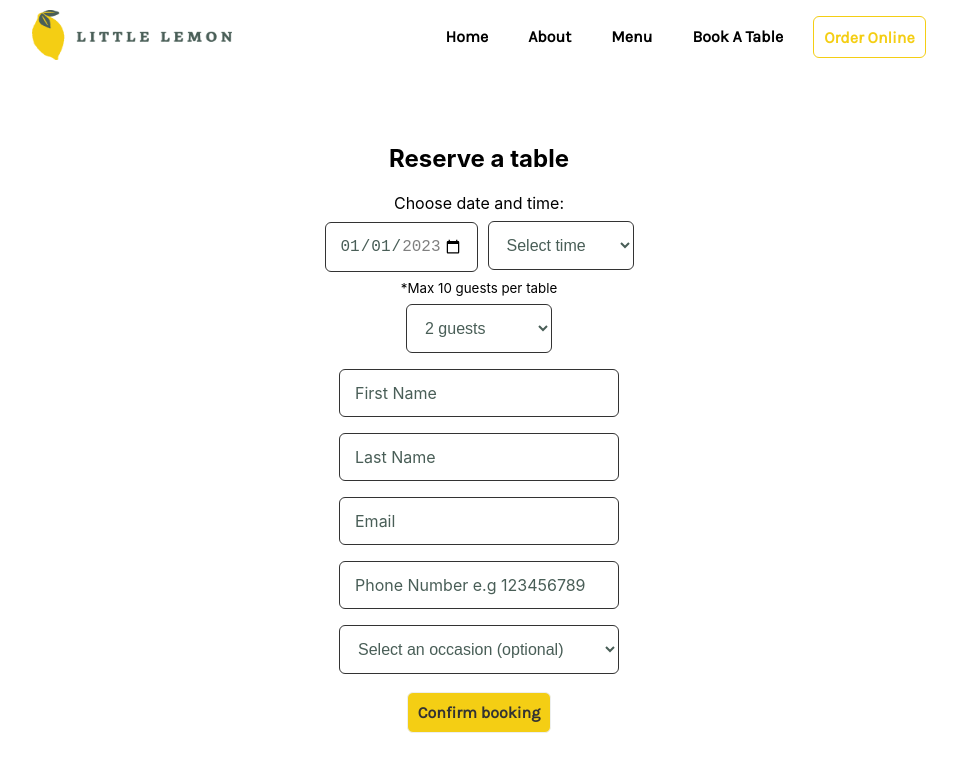
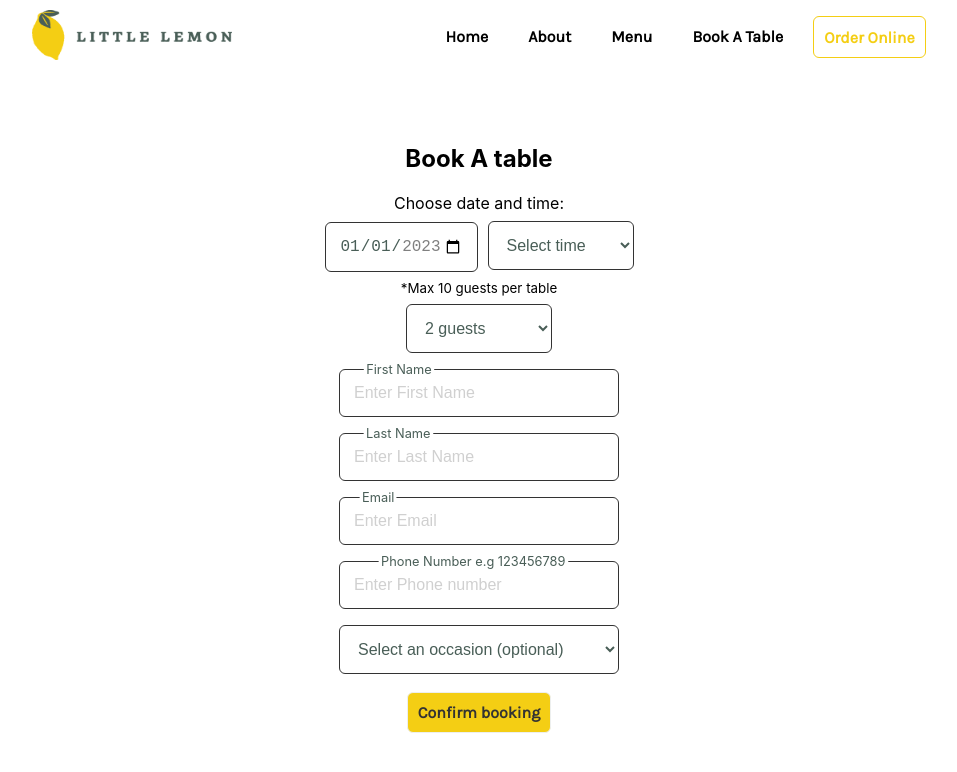
Before and after one commit to YanShtein/little_lemon, a React (Create React App) app: page /book in a window 1280 px wide. Shown: the top 772 px of the page, without its empty margins (161-1118 px from the left). Built offline with nearby package versions, Linux system fonts and the light colour scheme; a web font is replaced by a local one.

Commit message:
added times reducer

```diff
--- a/src/App.js
+++ b/src/App.js
@@ -1,5 +1,5 @@
 import HomePage from "./components/HomePage/HomePage";
-import BookTablePage from "./components/BookTablePage/BookTablePage";
+import BookingPage from "./components/BookPage/BookingPage";
 import Order from "./components/OrderPage/Order";
 import { Routes, Route } from "react-router-dom";
 import Menu from "./components/MenuPage/Menu";
@@ -10,7 +10,7 @@ function App() {
     <div className="container">
       <Routes>
         <Route path="/" element={<HomePage />}></Route>
-        <Route path="/book" element={<BookTablePage />}></Route>
+        <Route path="/book" element={<BookingPage />}></Route>
         <Route path="/order" element={<Order />}></Route>
         <Route path="/menu" element={<Menu />}></Route>
       </Routes>
--- a/src/assets/shared.css
+++ b/src/assets/shared.css
@@ -132,6 +132,10 @@ input[type="date"] {
   margin-right: 10px;
 }
 
+::placeholder {
+  color: #d0d0d0;
+}
+
 .input-group {
   position: relative;
   margin: 8px auto;
--- /dev/null
+++ b/src/components/BookPage/BookingForm.js
@@ -0,0 +1,114 @@
+
+export default function BookingForm({
+  onSubmit,
+  setDate,
+  setTime,
+  setGuests,
+  setFirstName,
+  setLastName,
+  setEmail,
+  setPhone,
+  setOccasion,
+  date,
+  times_state,
+  dispatch
+}) {
+
+  // splitting the date to get the day [2030-02-*20*], then based on the day -> return the available times.
+  function handleDateReducer() {
+    dispatch({
+      type: date.split('-')[2],
+    })
+  };
+
+  return (
+    <form onSubmit={e => onSubmit(e)}>
+      <h2>Book A table</h2>
+      <p>Choose date and time:</p>
+      <div className='date-time'>
+        <input
+          type="date"
+          id="date"
+          value={date}
+          onChange={e => {
+            setDate(e.target.value);
+            handleDateReducer();
+          }}
+          min="2023-01-15" max="2023-02-28"
+          required/>
+        <select name="time" onChange={e => setTime(e.target.value)} required>
+          <option label="Select time" value="">Select time</option>
+          {
+            times_state.map(item => {
+              return (
+                <option value={item} key={item}>{item}</option>
+              )
+            })
+          }
+        </select>
+      </div>
+      <small>*Max 10 guests per table</small>
+      <select name="guests" onChange={e => setGuests(e.target.value)} required>
+        <option value="12:00">2 guests</option>
+        <option value="1">1 Person</option>
+        <option value="2">2 guests</option>
+        <option value="3">3 guests</option>
+        <option value="4">4 guests</option>
+        <option value="5">5 guests</option>
+        <option value="6">6 guests</option>
+        <option value="7">7 guests</option>
+        <option value="8">8 guests</option>
+        <option value="9">9 guests</option>
+        <option value="10">10 guests</option>
+      </select>
+      <div className="input-group">
+        <input
+          type='text'
+          placeholder="Enter First Name"
+          onChange={e => setFirstName(e.target.value)}
+          required
+        />
+        <label htmlFor="firstName">First Name</label>
+      </div>
+      <div className="input-group">
+        <input
+          type='text'
+          placeholder="Enter Last Name"
+          onChange={e => setLastName(e.target.value)}
+          required
+        />
+        <label>Last Name</label>
+      </div>
+      <div className="input-group">
+        <input
+          type='email'
+          placeholder="Enter Email"
+          onChange={e => setEmail(e.target.value)}
+          required
+        />
+        <label>Email</label>
+      </div>
+      <div className="input-group">
+        <input
+          type='tel'
+          placeholder="Enter Phone number"
+          onChange={e => setPhone(e.target.value)}
+          minLength="1" maxLength="10" pattern="\d[0-9]+"
+          required
+        />
+        <label>Phone Number e.g 123456789</label>
+      </div>
+      <select
+        placeholder='Select an occasion'
+        style={{width: '280px'}}
+        name="occasion"
+        onChange={e => setOccasion(e.target.value)}>
+        <option label="Select an occasion (optional)" value="">Select an occasion (optional)</option>
+        <option label="Birthday" value="Birthday">Birthday</option>
+        <option label="Anniversary" value="Anniversary">Anniversary</option>
+        <option label="Business" value="Business">Business</option>
+      </select>
+      <button type="submit">Confirm booking</button>
+    </form>
+  )
+};
--- /dev/null
+++ b/src/components/BookPage/BookingPage.js
@@ -0,0 +1,85 @@
+import { useReducer, useState } from "react";
+import Header from "../Header/Header";
+import BookingForm from "./BookingForm";
+import TableReserved from "./TableReserved";
+import '../../assets/shared.css';
+import './book.css';
+
+export default function BookingPage() {
+  const [firstName, setFirstName] = useState('');
+  const [lastName, setLastName] = useState('');
+  const [email, setEmail] = useState('');
+  const [phone, setPhone] = useState('');
+  const [date, setDate] = useState(new Date().toISOString().slice(0, 10));
+  const [time, setTime] = useState('');
+  const [occasion, setOccasion] = useState('');
+  const [guests, setGuests] = useState('2');
+  const [submitted, setSubmitted] = useState(false);
+
+  const initializeTimes = [
+    '12:00', '13:00', '14:00', '15:00', '16:00', '17:00', '18:00', '19:00',
+    '20:00', '21:00', '22:00',
+  ];
+
+  const updateTimes = (times_state, action) => {
+    switch (action.type) {
+      case '01': case '03': case '05': case '07': case '09': case '11': case '13':
+      case '15': case '17': case '19': case '21': case '23': case '25':
+        return ['12:00', '14:00','16:00', '18:00'];
+      case '02': case '04': case '06': case '08': case '10': case '12': case '14':
+      case '16': case '18': case '20': case '22': case '24': case '26': case '28':
+        return ['13:00', '15:00', '17:00', '18:00', '21:00'];
+      case '27': case '29': case '30': case '31':
+        return ['14:00', '17:00', '20:00', '22:00'];
+      default:
+        return;
+    };
+  };
+
+  const [times_state, dispatch] = useReducer(updateTimes, initializeTimes);
+
+  function onSubmit(e) {
+    e.preventDefault();
+    setSubmitted(true);
+  };
+
+  return (
+    <>
+    <Header />
+      <div className="reserve">
+        {
+          submitted ?
+          <TableReserved
+          {...{
+            firstName,
+            lastName,
+            phone,
+            guests,
+            occasion,
+            email,
+            date,
+            time,
+          }}
+          />
+          :
+          <BookingForm
+            {...{
+              onSubmit,
+              setDate,
+              date,
+              setFirstName,
+              setLastName,
+              setEmail,
+              setPhone,
+              times_state,
+              setTime,
+              setOccasion,
+              setGuests,
+              dispatch,
+            }}
+          />
+        }
+      </div>
+    </>
+  )
+};
--- a/src/components/BookTablePage/TableReserved.js
+++ b/src/components/BookPage/TableReserved.js
@@ -49,7 +49,7 @@ export default function TableReserved({
       </div>
       <p>Order details has been sent to: <i>{email}</i></p>
       <br/>
-      <button><a href="/book">Go Back</a></button>
+      <a href="/book"><button>Go Back</button></a>
     </>
   )
 };
--- a/src/components/BookTablePage/BookTablePage.js
+++ b/src/components/BookPage/myBookingPage.js
@@ -4,7 +4,7 @@ import Header from '../Header/Header';
 import { useState } from 'react';
 import TableReserved from './TableReserved';
 
-export default function BookTablePage() {
+export default function BookingPage() {
   const [firstName, setFirstName] = useState('');
   const [lastName, setLastName] = useState('');
   const [email, setEmail] = useState('');
@@ -57,7 +57,7 @@ export default function BookTablePage() {
           />
           :
         <form onSubmit={e => onSubmit(e)}>
-          <h2>Reserve a table</h2>
+          <h2>Book A table</h2>
           <p>Choose date and time:</p>
           <div className='date-time'>
             <input
--- a/src/components/HomePage/Article.js
+++ b/src/components/HomePage/Article.js
@@ -9,9 +9,7 @@ export default function Article() {
         <p>We are a family mediterranean restaurant.
           focused on traditional recipes, served with a modern twist.
         </p>
-        <button>
-          <Link to="/book">Reserve a table</Link>
-        </button>
+        <Link to="/book"><button>Book a table</button></Link>
       </div>
       <img src={require('../../assets/images/main.JPG')} alt='Menu'/>
     </div>
```
Also changed, not shown: src/components/BookPage/book.css (renamed from src/components/BookTablePage/book.css).
